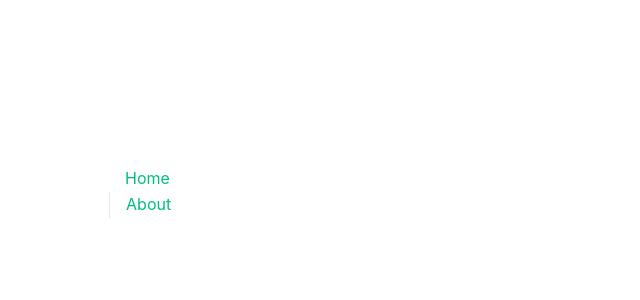
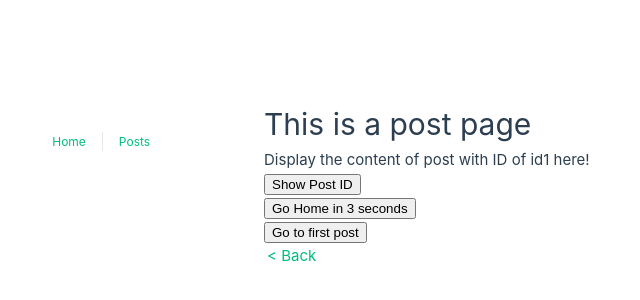
Before and after one commit to RahafAl0/vueJS-compositionAPI, a Vue app: page /postDetail/id1 in a window 1280 px wide. Before the commit this address had no page. Shown: the part 216-516 px from the top of the page, without its empty margins (376-1016 px from the left). Built offline with nearby package versions, Linux system fonts and the light colour scheme.

Commit message:
Vue Router

```diff
--- a/src/App.vue
+++ b/src/App.vue
@@ -1,13 +1,23 @@
+<template>
+  <nav>
+    <RouterLink to="/">Home</RouterLink>
+    <RouterLink to="/posts">Posts</RouterLink>
+  </nav>
 
-<template>
-      <nav>
-        <RouterLink to="/">Home</RouterLink>
-        <RouterLink to="/about">About</RouterLink>
-      </nav>
   <RouterView />
 </template>
 
-<style scoped>
+<style>
+@import '@/assets/base.css';
+
+#app {
+  max-width: 1280px;
+  margin: 0 auto;
+  padding: 2rem;
+
+  font-weight: normal;
+}
+
 header {
   line-height: 1.5;
   max-height: 100vh;
@@ -16,6 +26,19 @@ header {
 .logo {
   display: block;
   margin: 0 auto 2rem;
+}
+
+a,
+.green {
+  text-decoration: none;
+  color: hsla(160, 100%, 37%, 1);
+  transition: 0.4s;
+}
+
+@media (hover: hover) {
+  a:hover {
+    background-color: hsla(160, 100%, 37%, 0.2);
+  }
 }
 
 nav {
@@ -42,31 +65,4 @@ nav a {
 nav a:first-of-type {
   border: 0;
 }
-
-@media (min-width: 1024px) {
-  header {
-    display: flex;
-    place-items: center;
-    padding-right: calc(var(--section-gap) / 2);
-  }
-
-  .logo {
-    margin: 0 2rem 0 0;
-  }
-
-  header .wrapper {
-    display: flex;
-    place-items: flex-start;
-    flex-wrap: wrap;
-  }
-
-  nav {
-    text-align: left;
-    margin-left: -1rem;
-    font-size: 1rem;
-
-    padding: 1rem 0;
-    margin-top: 1rem;
-  }
-}
 </style>
--- a/src/directives/vAutoFocus.js
+++ /dev/null
@@ -1,5 +0,0 @@
-export const vAutoFocus = {
-  created: (el) => {
-    el.focus()
-  }
-}
--- /dev/null
+++ b/src/directives/vAutoFocus.ts
@@ -0,0 +1,5 @@
+export const vAutofocus = {
+  mounted: (el: { focus: () => void }) => {
+    el.focus()
+  }
+}
--- a/src/router/index.ts
+++ b/src/router/index.ts
@@ -10,12 +10,14 @@ const router = createRouter({
       component: HomeView
     },
     {
-      path: '/about',
-      name: 'about',
-      // route level code-splitting
-      // this generates a separate chunk (About.[hash].js) for this route
-      // which is lazy-loaded when the route is visited.
-      component: () => import('../views/AboutView.vue')
+      path: '/posts',
+      name: 'posts',
+      component: () => import('../views/PostsView.vue')
+    },
+    {
+      path: '/postDetail/:id',
+      name: 'postDetail',
+           component: () => import('../views/PostDetailView.vue')
     }
   ]
 })
--- a/src/views/AboutView.vue
+++ /dev/null
@@ -1,12 +0,0 @@
-<template>
-  <div class="about">
-    <h1>About</h1>
-    <textarea v-autofocus />
-  </div>
-</template>
-
-<script setup>
-
-import { vAutoFocus } from "@/directives/vAutoFocus";
-
-</script>
--- a/src/views/HomeView.vue
+++ b/src/views/HomeView.vue
@@ -1,5 +1,6 @@
 <template>
   <div class="home">
+
     <h2>{{ appTitle }}</h2>
 
     <h3>{{ counterData.title }}:</h3>
@@ -8,67 +9,64 @@
       <button @click="decreaseCounter(2)" class="btn">--</button>
       <button @click="decreaseCounter(1)" class="btn">-</button>
       <span class="counter">{{ counterData.count }}</span>
-      <button @click="increaceCounter(1, $event)" class="btn">+</button>
-      <button @click="increaceCounter(2)" class="btn">++</button>
+      <button @click="increaseCounter(1, $event)" class="btn">+</button>
+      <button @click="increaseCounter(2)" class="btn">++</button>
     </div>
 
-    <p>This Counter Is {{ evenOrOdd }}</p>
+    <p>This counter is {{ oddOrEven }}</p>
 
     <div class="edit">
-      <h4>edit coounter title</h4>
-      <input v-model="counterData.title" type="text" v-autoFocus/>
+      <h4>Edit counter title:</h4>
+      <input v-model="counterData.title" type="text" v-autofocus>
     </div>
+
   </div>
 </template>
 
 <script setup>
-import {
-  computed,
-  onMounted,
-  reactive,
-  watch,
-} from "vue";
 
-import { vAutoFocus } from "@/directives/vAutoFocus";
 
-const appTitle = "My Counter App";
+  import { reactive, computed, watch, onMounted } from 'vue'
 
-// const counter = ref(0),
-//   counterTitle = ref("My Counter");
 
-const counterData = reactive({
-  count: 0,
-  title: "My Counter",
-});
 
-watch(
-  () => counterData.count,
-  (newCount) => {
+  const appTitle = 'My Ok Counter App'
+
+  onMounted(() => {
+    console.log('Do stuff related to App Title')
+  })
+
+
+  const counterData = reactive({
+    count: 0,
+    title: 'My Counter'
+  })
+
+  watch(() => counterData.count, (newCount) => {
     if (newCount === 20) {
-      alert("Way to go! It is 20");
+      alert('Way to go! You made it to 20!!')
     }
+  })
+
+  const oddOrEven = computed(() => {
+    if (counterData.count % 2 === 0) return 'even'
+    return 'odd'
+  })
+
+  const increaseCounter = (amount, e) => {
+    counterData.count += amount
   }
-);
 
-const evenOrOdd = computed(() => {
-  if (counterData.count % 2 === 0) return "even";
-  return "odd";
-});
+  const decreaseCounter = amount => {
+    counterData.count -= amount
+  }
 
-const increaceCounter = (amount, e) => {
-  console.log(e);
-  counterData.count += amount;
-};
-
-const decreaseCounter = (amount) => {
-  counterData.count -= amount;
-};
-
-onMounted(() => {
-  console.log('Do stuff related to Counter')
-})
+  onMounted(() => {
+    console.log('Do stuff related to Counter')
+  })
 
 </script>
+
 
 
 <style>
@@ -76,8 +74,7 @@ onMounted(() => {
   text-align: center;
   padding: 20px;
 }
-.btn,
-.counter {
+.btn, .counter {
   font-size: 40px;
   margin: 10px;
 }
--- /dev/null
+++ b/src/views/PostDetailView.vue
@@ -0,0 +1,42 @@
+<template>
+  <div class="post-detail">
+    <h1>This is a post page</h1>
+    <p>Display the content of post with ID of {{ $route.params.id }} here!</p>
+    <div>
+      <button @click="showPostId">Show Post ID</button>
+    </div>
+    <div>
+      <button @click="goHomeIn3Seconds">Go Home in 3 seconds</button>
+    </div>
+    <div>
+      <button @click="goToFirstPost">Go to first post</button>
+    </div>
+    <p><RouterLink to="/posts">&lt; Back</RouterLink></p>
+  </div>
+</template>
+
+<script setup>
+import { useRoute, useRouter } from 'vue-router'
+
+const route = useRoute()
+const router = useRouter()
+
+const showPostId = () => {
+  alert(`The ID of this post is: ${ route.params.id }`)
+}
+
+const goHomeIn3Seconds = () => {
+  setTimeout(() => {
+    router.push({ name: 'home' })
+  }, 3000)
+}
+
+const goToFirstPost = () => {
+  router.push({
+    name: 'postDetail',
+    params: {
+      id: 'id1'
+    }
+  })
+}
+</script>
--- /dev/null
+++ b/src/views/PostsView.vue
@@ -0,0 +1,31 @@
+<template>
+  <div class="posts">
+    <h1>Posts</h1>
+
+    <ul>
+      <li>
+        <RouterLink to="/postDetail/id1">Post 1</RouterLink>
+      </li>
+      <li>
+        <RouterLink to="/postDetail/id2">Post 2</RouterLink>
+      </li>
+      <li>
+        <RouterLink to="/postDetail/id3">Post 3</RouterLink>
+      </li>
+    </ul>
+
+    <textarea v-autofocus />
+  </div>
+</template>
+
+<script setup>
+
+
+
+</script>
+
+<style scoped>
+ul {
+  margin-bottom: 30px;
+}
+</style>
```
